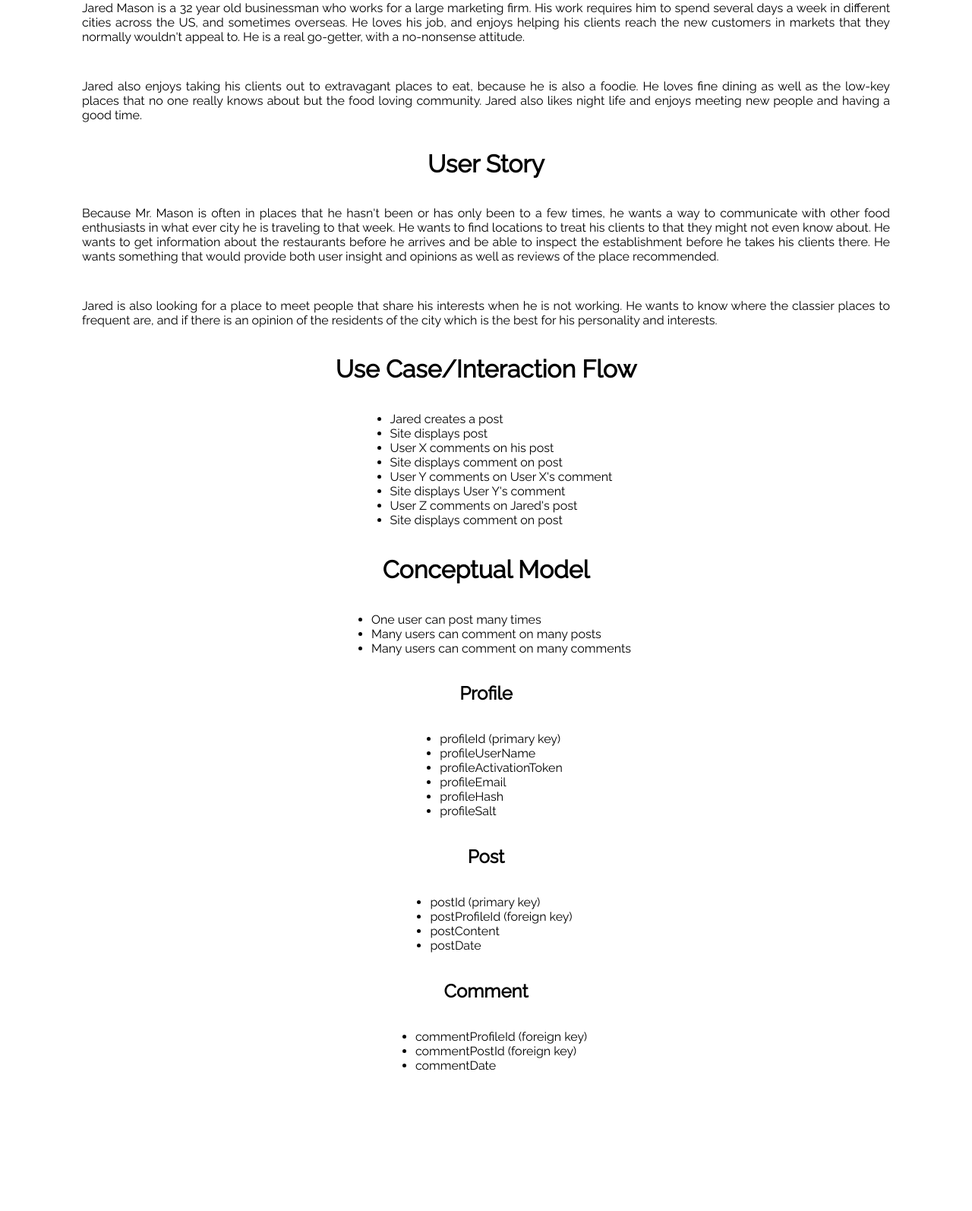
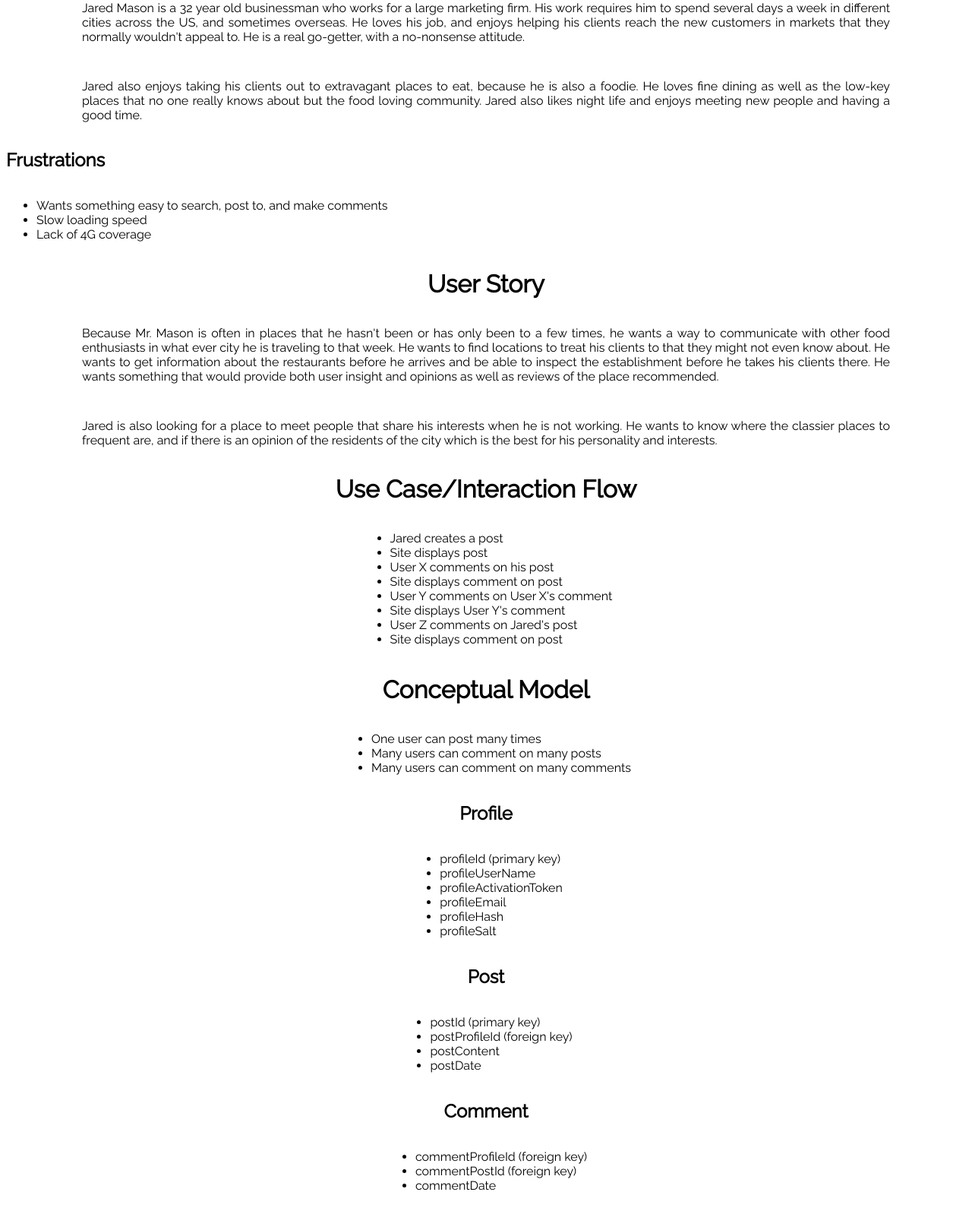
Before and after one commit to Koriganp/data-design, a PHP site: page / in a window 1280 px wide. Shown: the part 410-2004 px from the top of the page at 76% size. Before the commit the page ends 1819 px from the top, so only its background shows below. Run offline with PHP 8.4, Linux system fonts and the light colour scheme.

Commit message:
Added "frustrations"

```diff
--- a/index.php
+++ b/index.php
@@ -19,6 +19,12 @@
 			<p>Jared also enjoys taking his clients out to extravagant places to eat, because he is also a foodie. He loves fine
 			dining as well as the low-key places that no one really knows about but the food loving community. Jared also likes
 			night life and enjoys meeting new people and having a good time.</p>
+			<h2>Frustrations</h2>
+			<ul>
+				<li>Wants something easy to search, post to, and make comments</li>
+				<li>Slow loading speed</li>
+				<li>Lack of 4G coverage</li>
+			</ul>
 
 			<h1>User Story</h1>
 			<p>Because Mr. Mason is often in places that he hasn't been or has only been to a few times, he wants a way to
```
